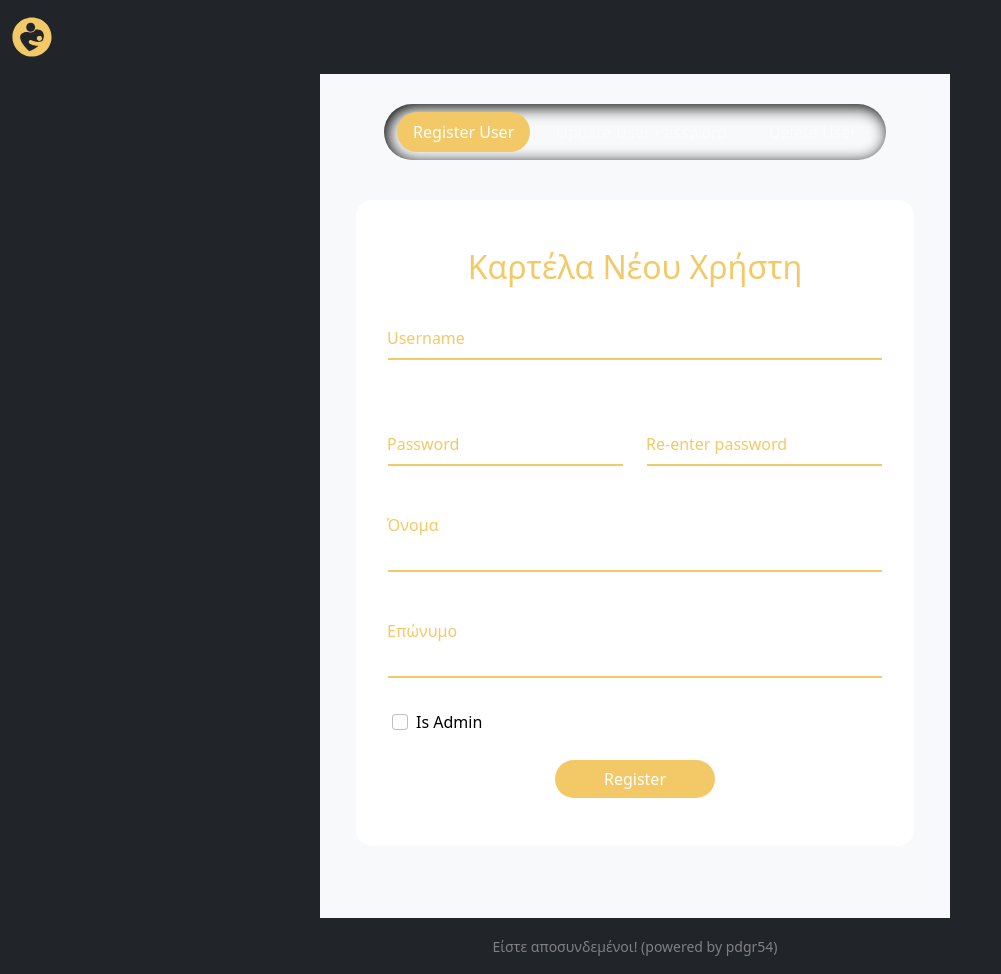
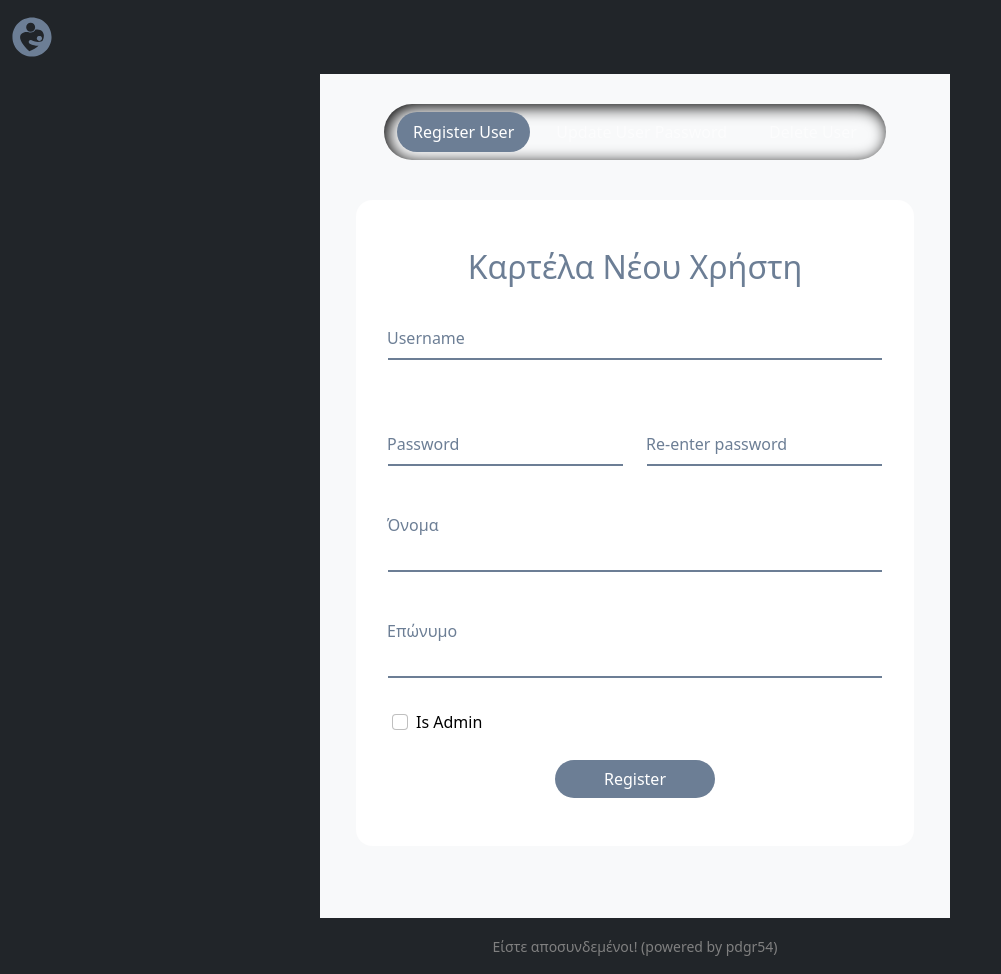
Before and after one commit to zdetor54/the-fetus, a Flask app: page /signup in a window 1280 px wide. Shown: the whole page, without its empty margins (0-1001 px from the left). Run offline with Flask 3, Linux system fonts and the light colour scheme.

Commit message:
stylistic changes

```diff
--- a/fetusapp/static/style.css
+++ b/fetusapp/static/style.css
@@ -5,7 +5,7 @@
     --vibrant-pink: #EF539E;          /* Active state color for nav link */
     --vibrant-pink: #ff4f40;          /* monzo*/
     --vibrant-pink: #9FE870;          /* wise*/
-    --vibrant-pink: #f3c967;          /* monzo*/
+    --vibrant-pink: #6c7e95;          /* monzo*/
     /* --warm-beige: #F3E1D7;            /* Background color */
     /* Match root background to body to avoid black gutter */
     background-color: #212529;
```
Also changed, not shown: fetusapp/templates/patient_tabs/history_gyn.html (+1 -9 lines).
